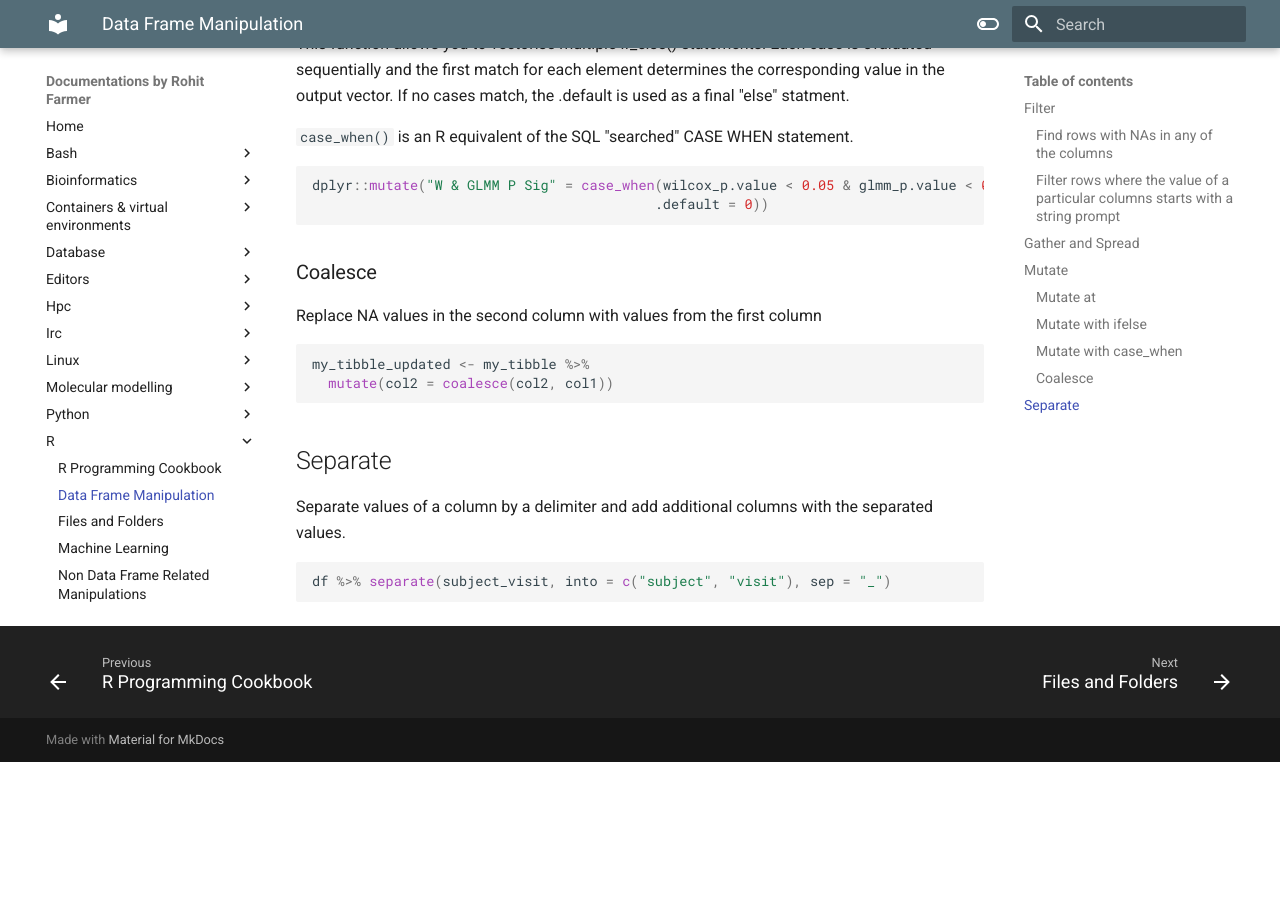
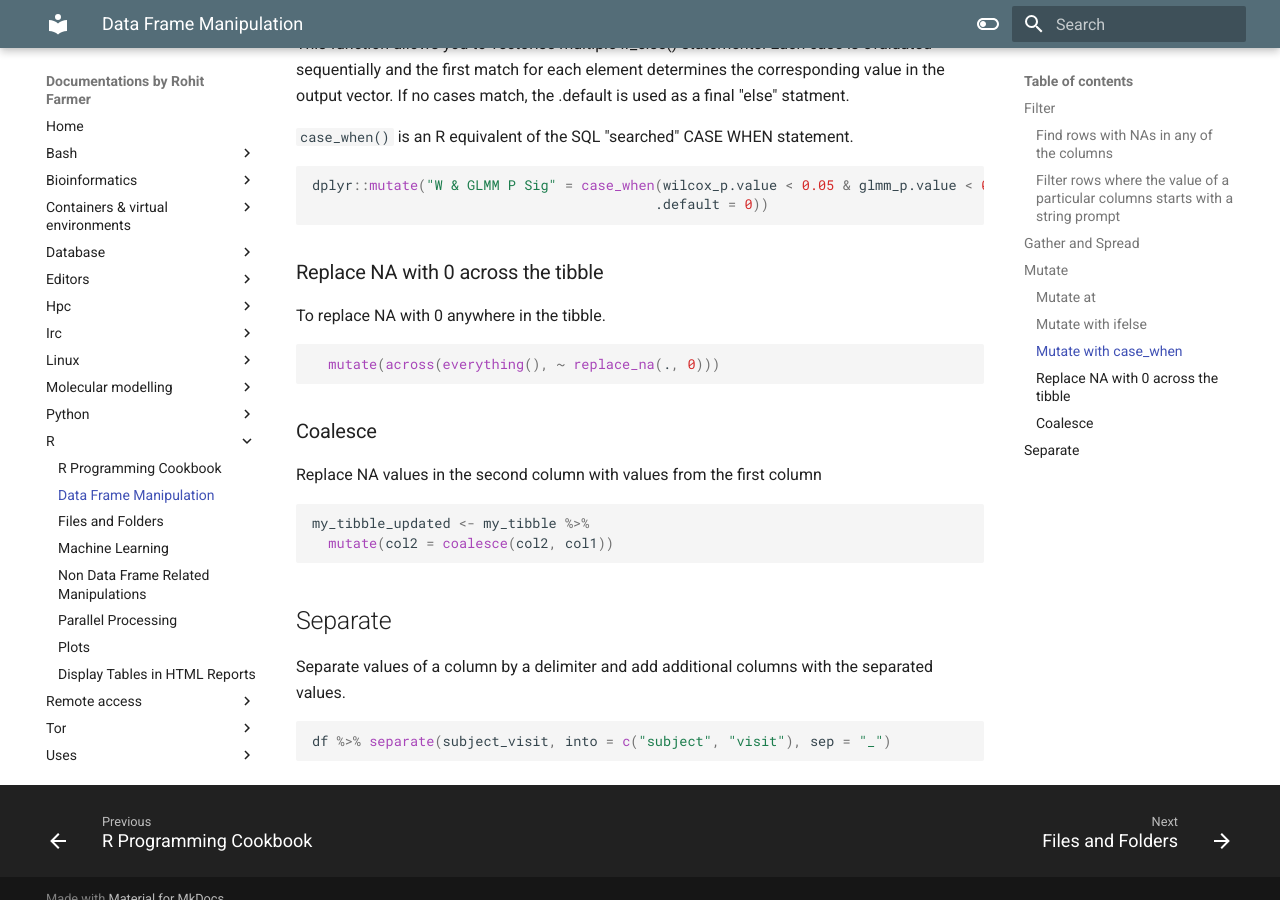
Before and after one commit to rohitfarmer/mk-docs, an MkDocs documentation site: the page built from docs/r/data-manipulation.md, in a window 1280 px wide and 900 px high, scrolled down 1659 px. Built offline with MkDocs 1.6.1 and Material for MkDocs 9.7.7, drawn with Linux system fonts in a browser that asks for light colours; before the commit the page ends 2421 px from its top, so only the background shows below that.

Commit message:
replace na with 0 in a tibble

````diff
--- a/docs/r/data-manipulation.md
+++ b/docs/r/data-manipulation.md
@@ -60,9 +60,16 @@ This function allows you to vectorise multiple if_else() statements. Each case i
 
 `case_when()` is an R equivalent of the SQL "searched" CASE WHEN statement.
 
-```r
+```R
 dplyr::mutate("W & GLMM P Sig" = case_when(wilcox_p.value < 0.05 & glmm_p.value < 0.05 ~ 1,
                                           .default = 0))
+```
+
+### Replace NA with 0 across the tibble
+To replace NA with 0 anywhere in the tibble.
+
+```R
+  mutate(across(everything(), ~ replace_na(., 0)))
 ```
 
 ### Coalesce
````
